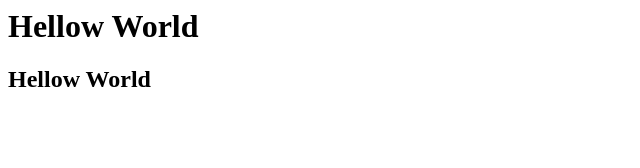
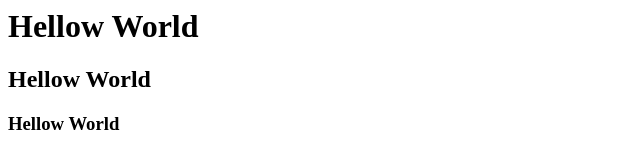
Before and after one commit to Harish1990K/Harish199018K_FirstRepo, a plain HTML site: page myfile.html in a window 1280 px wide. Shown: the whole page, without its empty margins (0-640 px from the left). Drawn offline with Linux system fonts and the light colour scheme.

Commit message:
Third change

```diff
--- a/myfile.html
+++ b/myfile.html
@@ -4,6 +4,8 @@
 <body>
 <h1> Hellow World</h1>
 <h2> Hellow World</h2>
+
+<h3> Hellow World</h3>
 </body>
 
 </html>
```
